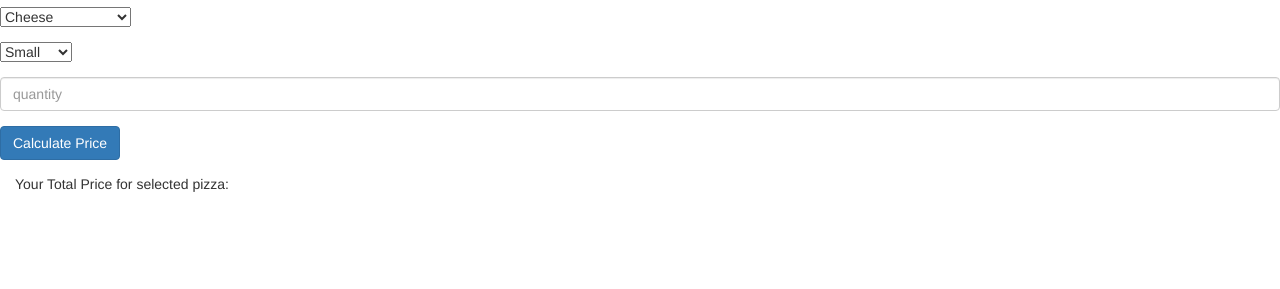
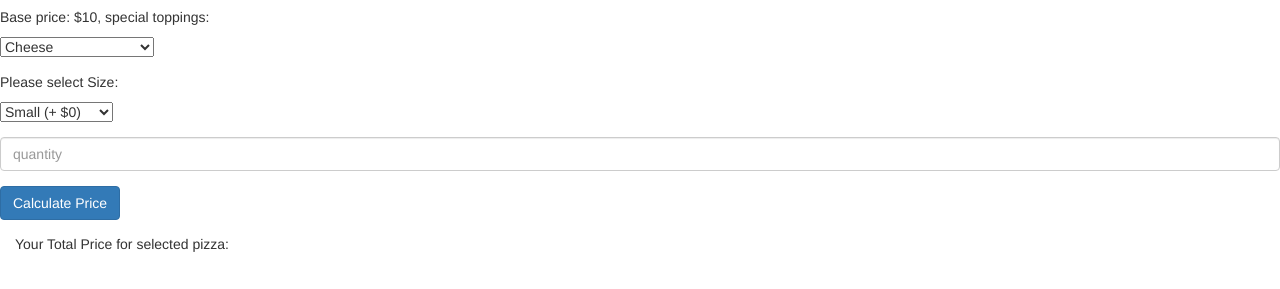
Before and after one commit to chris-swan/ItzaPizzaTime, a plain HTML site: page index.html in a window 1280 px wide. Shown: the part 63-352 px from the top of the page. Drawn offline with nearby package versions, Linux system fonts and the light colour scheme.

Commit message:
add css files to start modifying, all basic functionality is working now.

```diff
--- a/index.html
+++ b/index.html
@@ -8,6 +8,7 @@
   </head>
   <body>
     <h1>Select your Pizza</h1>
+    <p>Base price: $10, special toppings:</p>
 
     <form id="pizza-selection">
 
@@ -16,22 +17,24 @@
          	<option class="topping" value="Cheese">Cheese</option>
          	<option class="topping" value="Olive">Olive</option>
           	<option class="topping" value="Giant Bread Stick">Giant Bread Stick</option>
-            <option class="topping" value="Pepperoni">Pepperoni</option>
-            <option class="topping" value="BBQ Chicken">BBQ Chicken</option>
-            <option class="topping" value="Veggie">Veggie</option>
-            <option class="topping" value="Vegan">Vegan</option>
-            <option class="topping" value="Garlic special">Garlic special</option>
-            <option class="topping" value="Hawaiian">Hawaiian</option>
-            <option class="topping" value="Meat Lovers">Meat Lovers</option>
-            <option class="topping" value="Pizza Especial">Pizza Especial</option>
+            <option class="topping" value="Pepperoni">Pepperoni (+ $5)</option>
+            <option class="topping" value="BBQ Chicken">BBQ Chicken (+ $5)</option>
+            <option class="topping" value="Veggie">Veggie (+ $5)</option>
+            <option class="topping" value="Vegan">Vegan (+ $5)</option>
+            <option class="topping" value="Garlic special">Garlic special (+ $5)</option>
+            <option class="topping" value="Hawaiian">Hawaiian (+ $5)</option>
+            <option class="topping" value="Meat Lovers">Meat Lovers (+ $5)</option>
+            <option class="topping" value="Pizza Especial">Pizza Especial (+ $5)</option>
           </select>
         </div>
 
+        <p>Please select Size:</p>
+
         <div class="form-group">
           <select id="pizzaSize">
-            <option class="pizzaSize" value="Small">Small</option>
-            <option class="pizzaSize" value="Medium">Medium</option>
-            <option class="pizzaSize" value="Large">Large</option>
+            <option class="pizzaSize" value="Small">Small (+ $0)</option>
+            <option class="pizzaSize" value="Medium">Medium (+ $5)</option>
+            <option class="pizzaSize" value="Large">Large (+ $10)</option>
           </select>
         </div>
 
```
Also changed, not shown: css/styles.css (added, +12 -0 lines), js/scripts.js (+9 -2 lines).
